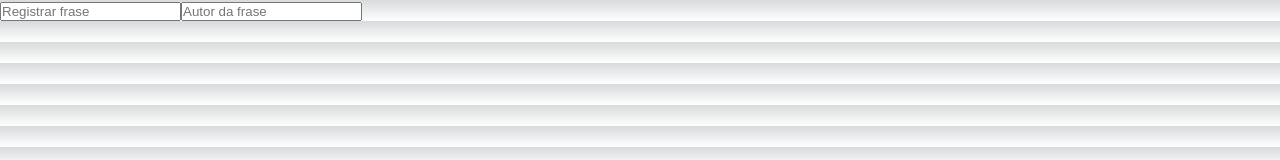
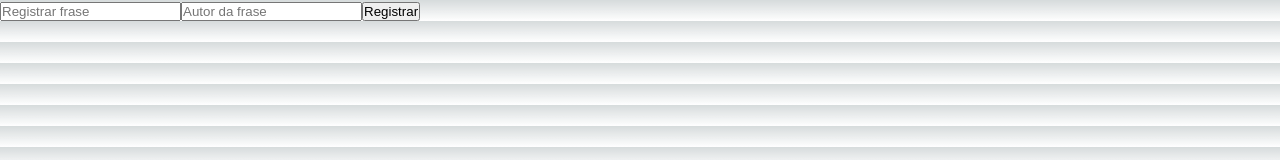
Before and after one commit to Rafaelleal4/ChuckNorris, a Next.js app: page /cadastro in a window 1280 px wide. Shown: the top 160 px of the page. Built offline with nearby package versions, Linux system fonts and the light colour scheme.

Commit message:
feat: finalização da componentização do cadastro

```diff
--- a/app/cadastro/page.jsx
+++ b/app/cadastro/page.jsx
@@ -1,6 +1,6 @@
 "use client"
 import { useState } from "react"
-import Input from "../components/Input/Input";
+import Cadastro from "../components/Cadastro/Cadastro";
 
 const cadastro = () => {
     const [frase, setFrase] = useState('');
@@ -8,8 +8,7 @@ const cadastro = () => {
 
     return (
         <div>
-            <Input text={'Registrar frase'} value={frase} setValue={setFrase}/>
-            <Input text={'Autor da frase'} value={author} setValue={setAuthor}/>
+            <Cadastro buttonText={'Registrar'} textFrase={'Registrar frase'} textAuthor={'Autor da frase'} frase={frase} author={author} setFrase={setFrase} setAuthor={setAuthor}/>
         </div>
     )
 }
--- /dev/null
+++ b/app/components/Cadastro/Cadastro.jsx
@@ -0,0 +1,14 @@
+import Input from "../Input/Input"
+import styles from './cadastro.module.css'
+
+const Cadastro = ({buttonText, onClick, textFrase, textAuthor, author, frase, setFrase, setAuthor, className}) => {
+    return (
+        <div>
+            <Input className={styles} text={textFrase} value={frase} setValue={setFrase} />
+            <Input className={styles} text={textAuthor} value={author} setValue={setAuthor} />
+            <button onClick={onClick}>{buttonText}</button>
+        </div>
+    )
+}
+
+export default Cadastro
--- a/app/components/Input/Input.jsx
+++ b/app/components/Input/Input.jsx
@@ -1,7 +1,7 @@
-const Input = ({text, value, setValue}) => {
+const Input = ({text, value, setValue, className}) => {
     return (
         <>
-            <input type="text" placeholder={text} value={value}  onChange={e => {setValue(e.target.value)}}/>
+            <input className={className} type="text" placeholder={text} value={value}  onChange={e => {setValue(e.target.value)}}/>
         </>
     )
 }
```
Also changed, not shown: app/components/Cadastro/cadastro.module.css (added).
